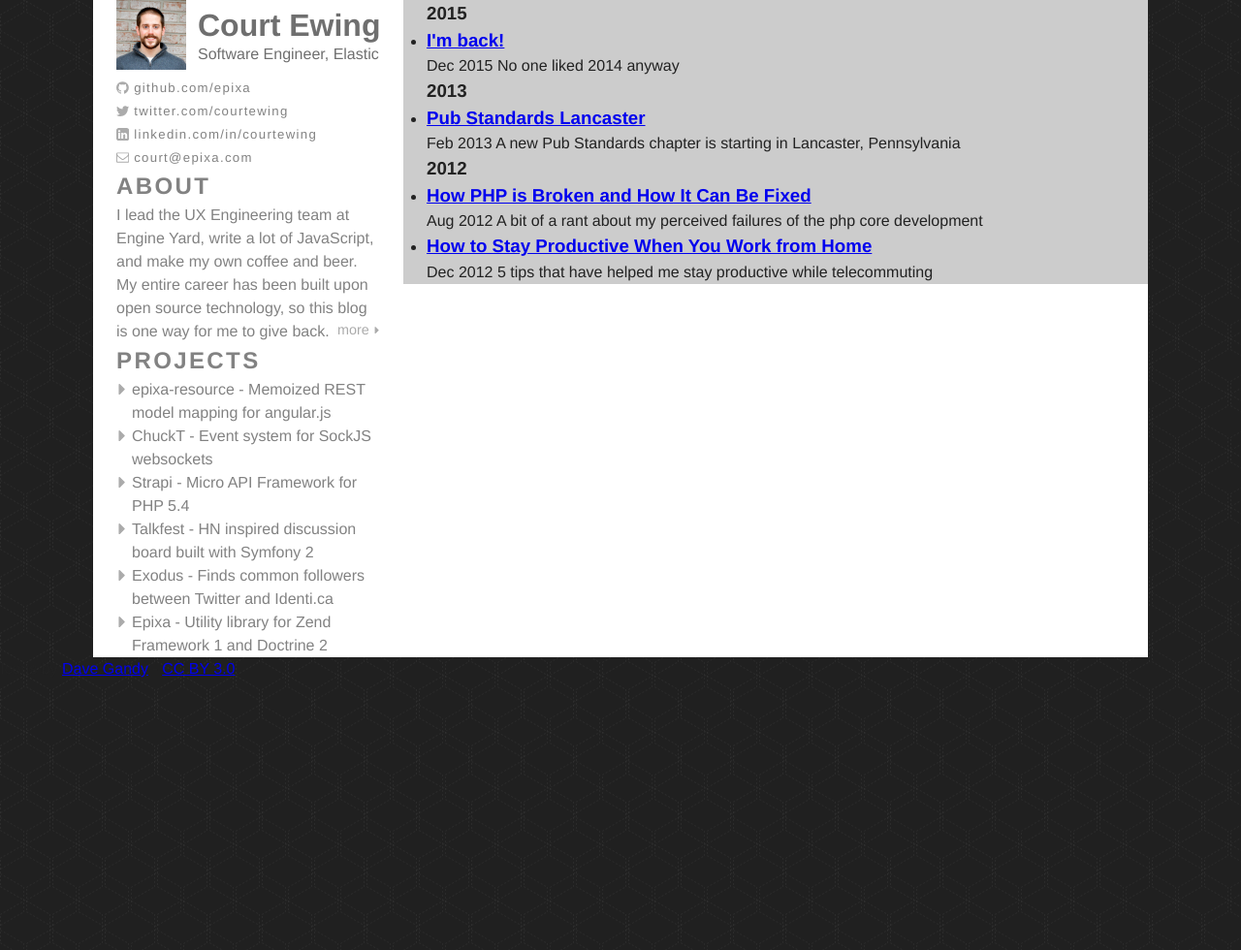
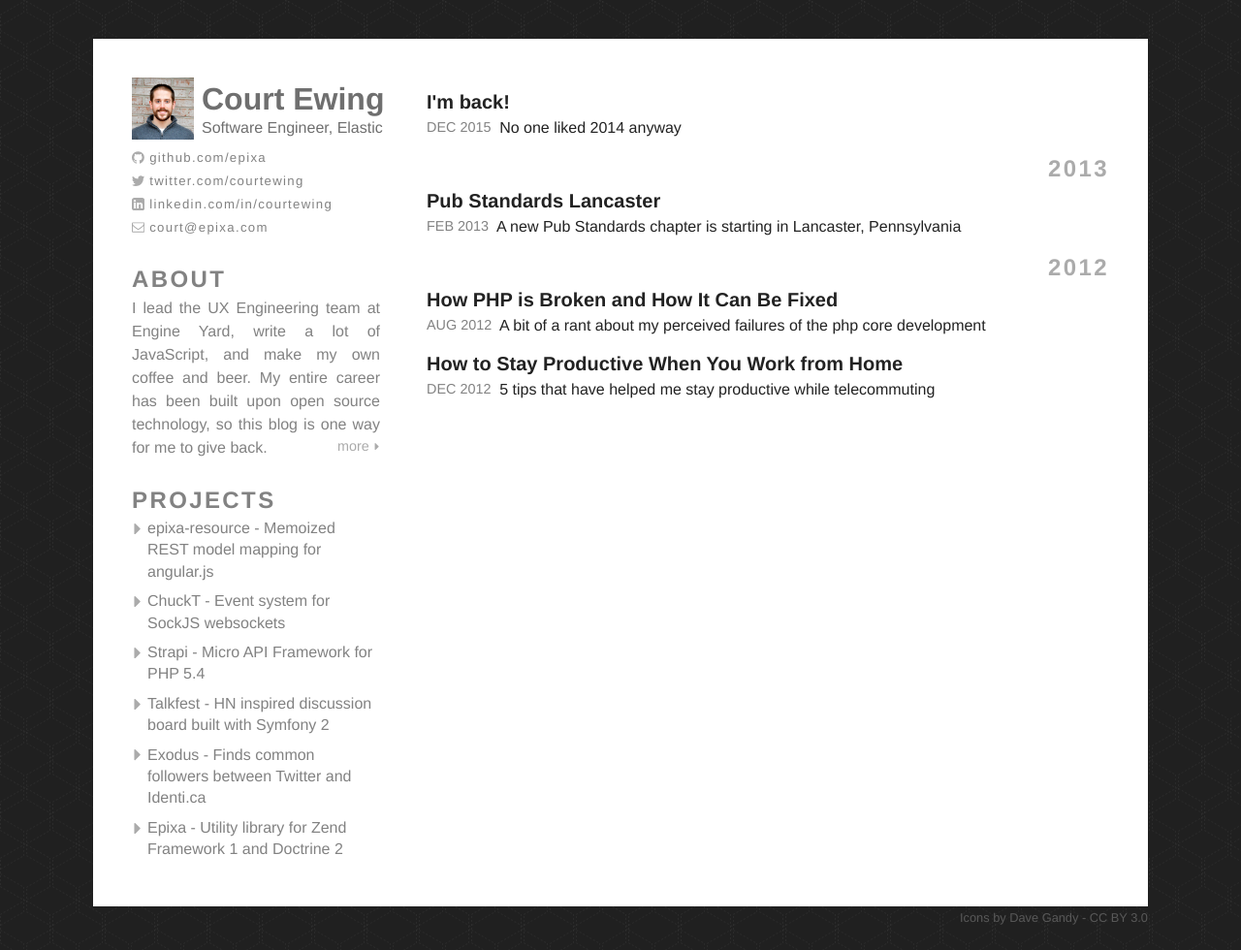
Before and after one commit to epixa/epixa.com, a Jekyll site: the page built from design.html, in a window 1280 px wide. Shown: the whole page at 97% size. Built offline with Jekyll 4.4.1, drawn with Linux system fonts in a browser that asks for light colours; before the commit the page ends 900 px from its top, so only the background shows below that.

Commit message:
Homepage details

```diff
--- a/_sass/_defaults.scss
+++ b/_sass/_defaults.scss
@@ -12,12 +12,42 @@ body {
   font: $base-font-weight #{$base-font-size}/#{$base-line-height} $base-font-family;
   -moz-text-size-adjust: 100%;
   -webkit-text-size-adjust: 100%;
+
+  @include media-query($on-laptop) {
+    padding-bottom: $spacing-unit;
+  }
 }
 
+/**
+ * Content positioning
+ */
+.content {
+  margin: 0 auto;
+  max-width: $max-content-width;
+}
+
+/**
+ * Page layout
+ */
 .page {
   background-color: $content-bg-color;
-  margin: 0 auto;
-  max-width: $max-content-width;
+  padding-top: $spacing-unit;
+
+  @include media-query($on-laptop) {
+    margin-top: 2.5em;
+  }
+}
+
+.footnote {
+  color: $grey-color-dark;
+  font-size: 0.8em;
+  padding-top: 0.1em;
+  text-align: right;
+
+  a {
+    color: $grey-color-dark;
+    text-decoration: none;
+  }
 }
 
 aside {
@@ -65,6 +95,8 @@ aside {
 
       a {
         float: right;
+        line-height: 1.4;
+        margin-bottom: 0.5em;
         width: calc(100% - 1em);
       }
 
@@ -103,8 +135,3 @@ img {
     width: 0.7em;
   }
 }
-
-// page setup
-// fonts
-// colors
-// vertical flow
--- a/_sass/_home.scss
+++ b/_sass/_home.scss
@@ -3,7 +3,7 @@
  */
 
 
-$headshot-dimension:   4.5em;
+$headshot-dimension:   4em;
 $min-left-col-width:   20em;
 $min-social-col-width: 15em;
 
@@ -14,10 +14,32 @@ $left-col-heading-color: #6f6f6f;
  * Page
  */
 .page {
+  > header.col, > aside.col, > section.col {
+    margin-bottom: $spacing-unit;
+  }
+
+  aside.block {
+    text-align: justify;
+  }
+
   @include media-query($on-laptop) {
-    > header.col { width: $min-left-col-width; }
-    > section.col { float: right; width: calc(100% - #{$min-left-col-width}); }
-    > aside.col { clear: left; width: $min-left-col-width; }
+    padding-bottom: 2.5em - $spacing-unit;
+    padding-top: 2.5em;
+
+    > header.col {
+      padding-left: 2.5em;
+      width: $min-left-col-width;
+    }
+    > section.col {
+      float: right;
+      padding-right: 2.5em;
+      width: calc(100% - #{$min-left-col-width});
+    }
+    > aside.col {
+      clear: left;
+      padding-left: 2.5em;
+      width: $min-left-col-width;
+    }
   }
 }
 
@@ -43,7 +65,7 @@ $left-col-heading-color: #6f6f6f;
     // end hack for safari
 
     line-height: 1.2;
-    padding-left: $spacing-unit / 2;
+    padding-left: $spacing-unit / 3;
   }
 
   h1, h2 {
@@ -93,3 +115,57 @@ $left-col-heading-color: #6f6f6f;
     li, li:nth-child(even) { float: none; width: 100%; }
   }
 }
+
+/**
+ * Post list
+ */
+
+.post-list {
+  > section {
+    h3 {
+      color: $grey-color-light;
+      font-size: 1.5em;
+      letter-spacing: 0.1em;
+      text-align: right;
+    }
+
+    ul {
+      list-style: none;
+
+      li {
+        @extend %vertical-rhythm;
+      }
+
+      h1 {
+        a {
+          color: $text-color;
+          text-decoration: none;
+        }
+
+        a:active {
+          color: $red-color;
+        }
+      }
+
+      .date {
+        color: $grey-color;
+        font-size: 0.9em;
+        display: inline-block;
+        padding-right: 0.3em;
+        padding-top: 0.1em;
+        vertical-align: top;
+        text-transform: uppercase;
+      }
+    }
+
+    @include media-query($on-tablet) {
+      ul h1 { font-size: 1.25em; }
+    }
+  }
+
+  > section:first-of-type h3 { display: none; }
+
+  @include media-query($on-laptop) {
+    margin-top: 0.6em;
+  }
+}
--- a/css/styles.scss
+++ b/css/styles.scss
@@ -50,7 +50,3 @@ $on-laptop:         54em;
   "home",
   "document"
 ;
-
-.page > section {
-  background-color: #ccc;
-}
--- a/design.html
+++ b/design.html
@@ -16,7 +16,7 @@
 
   <body>
 
-    <div class="page row">
+    <div class="content page row">
 
       <header class="col">
         <div class="row">
@@ -53,9 +53,9 @@
         </div>
       </header>
 
-      <section class="col">
+      <section class="col post-list">
         <section>
-          <h3 class="article-list-header">2015</h3>
+          <h3>2015</h3>
           <ul class="article-list">
             <li>
               <h1><a href="/2013/02/pub-standards-lancaster.html">I'm back!</a></h1>
@@ -65,8 +65,8 @@
           </ul>
         </section>
         <section>
-          <h3 class="article-list-header">2013</h3>
-          <ul class="article-list">
+          <h3>2013</h3>
+          <ul>
             <li>
               <h1><a href="/2013/02/pub-standards-lancaster.html">Pub Standards Lancaster</a></h1>
               <span class="date">Feb 2013</span>
@@ -75,8 +75,8 @@
           </ul>
         </section>
         <section>
-          <h3 class="article-list-header">2012</h3>
-          <ul class="article-list">
+          <h3>2012</h3>
+          <ul>
             <li>
               <h1><a href="/2013/02/pub-standards-lancaster.html">How PHP is Broken and How It Can Be Fixed</a></h1>
               <span class="date">Aug 2012</span>
@@ -91,7 +91,7 @@
         </section>
       </section>
 
-      <aside class="col about">
+      <aside class="col block">
         <h1>About</h1>
         <p>
           I lead the UX Engineering team at Engine Yard, write a lot of JavaScript,
@@ -101,7 +101,7 @@
         </p>
       </aside>
 
-      <aside class="col projects">
+      <aside class="col">
         <h1>Projects</h1>
         <ul>
           <li><i class="icon icon-small">{% include icon-right-caret.svg %}</i><a href="https://github.com/epixa/epixa-resource">epixa-resource - Memoized REST model mapping for angular.js</a></li>
@@ -115,10 +115,12 @@
 
     </div>
 
-    <div class="footnote">
-      Icons by <a href="http://www.flaticon.com/authors/dave-gandy" title="Dave Gandy" target="_blank">Dave Gandy</a>
-      - <a href="http://creativecommons.org/licenses/by/3.0/" title="Creative Commons BY 3.0" target="_blank">CC BY 3.0</a>
-    </div>
+    <footer class="content">
+      <div class="footnote">
+        Icons by <a href="http://www.flaticon.com/authors/dave-gandy" target="_blank">Dave Gandy</a>
+        - <a href="http://creativecommons.org/licenses/by/3.0/" target="_blank">CC BY 3.0</a>
+      </div>
+    </footer>
 
   </body>
 
```
